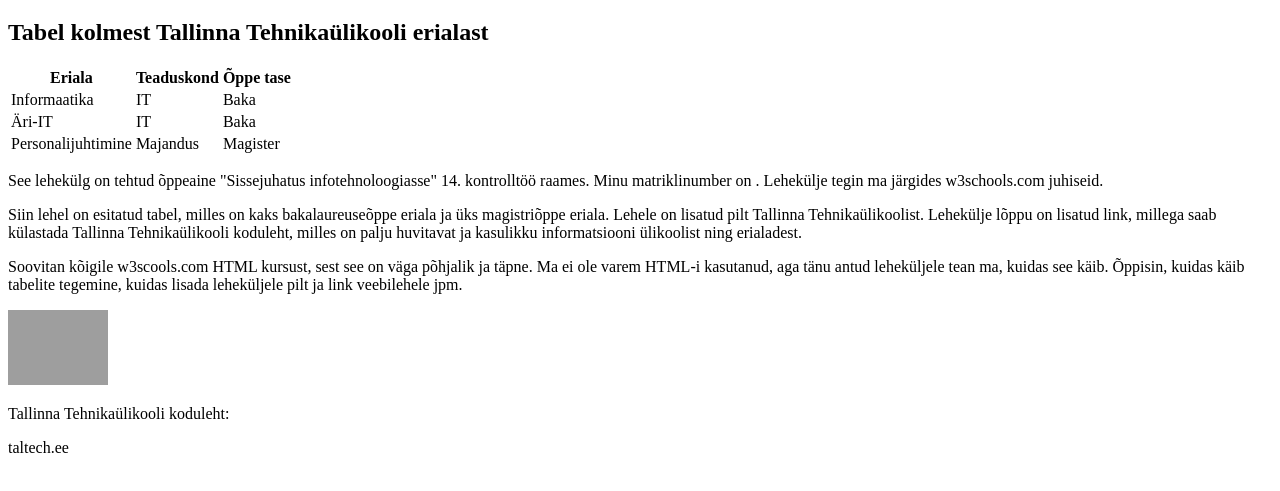
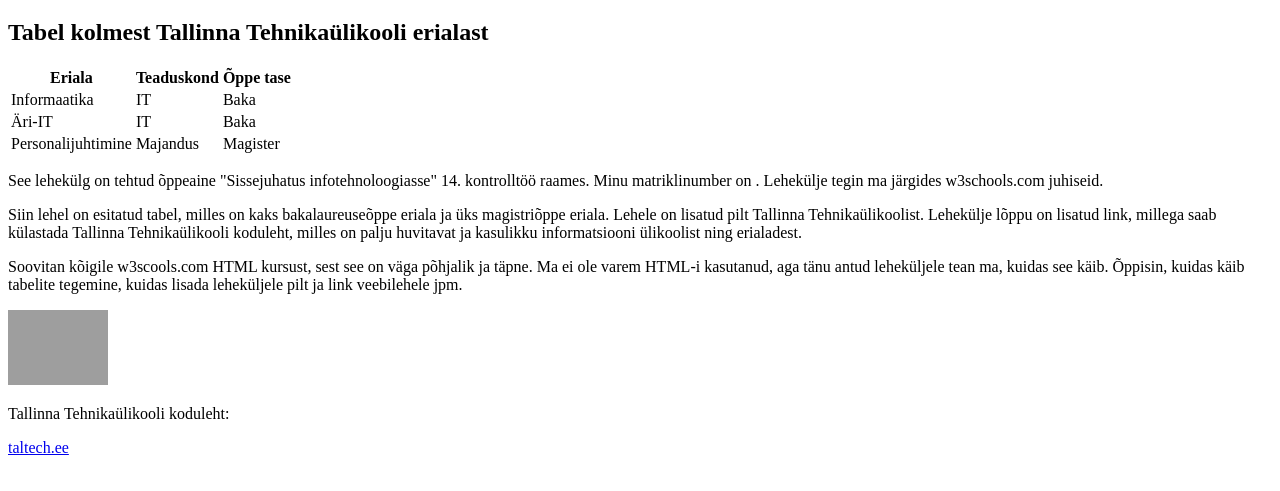
Before and after one commit to annemriisi/annemriisi.github.io, a plain HTML site: page index.html in a window 1280 px wide. Shown: the part 61-552 px from the top of the page. Drawn offline with Linux system fonts and the light colour scheme; grey boxes are pictures that could not be loaded.

Commit message:
Update index.html

```diff
--- a/index.html
+++ b/index.html
@@ -48,7 +48,7 @@ Soovitan kõigile w3scools.com HTML kursust, sest see on väga põhjalik ja täp
 <img src="https://upload.wikimedia.org/wikipedia/commons/8/8b/TLA_1465_1_7102_Tallinna_Tehnika%C3%BClikool_26_09_2008_fotogr_Enriko_Sala.jpg" alt="Pilt Tallinna Tehnikaülikoolist" width=100>
 
 <p>Tallinna Tehnikaülikooli koduleht:</p>
-<p><a herf="https://taltech.ee/">taltech.ee</a></p>
+<p><a href="https://taltech.ee/">taltech.ee</a></p>
 
 </body>
 </html>
```
